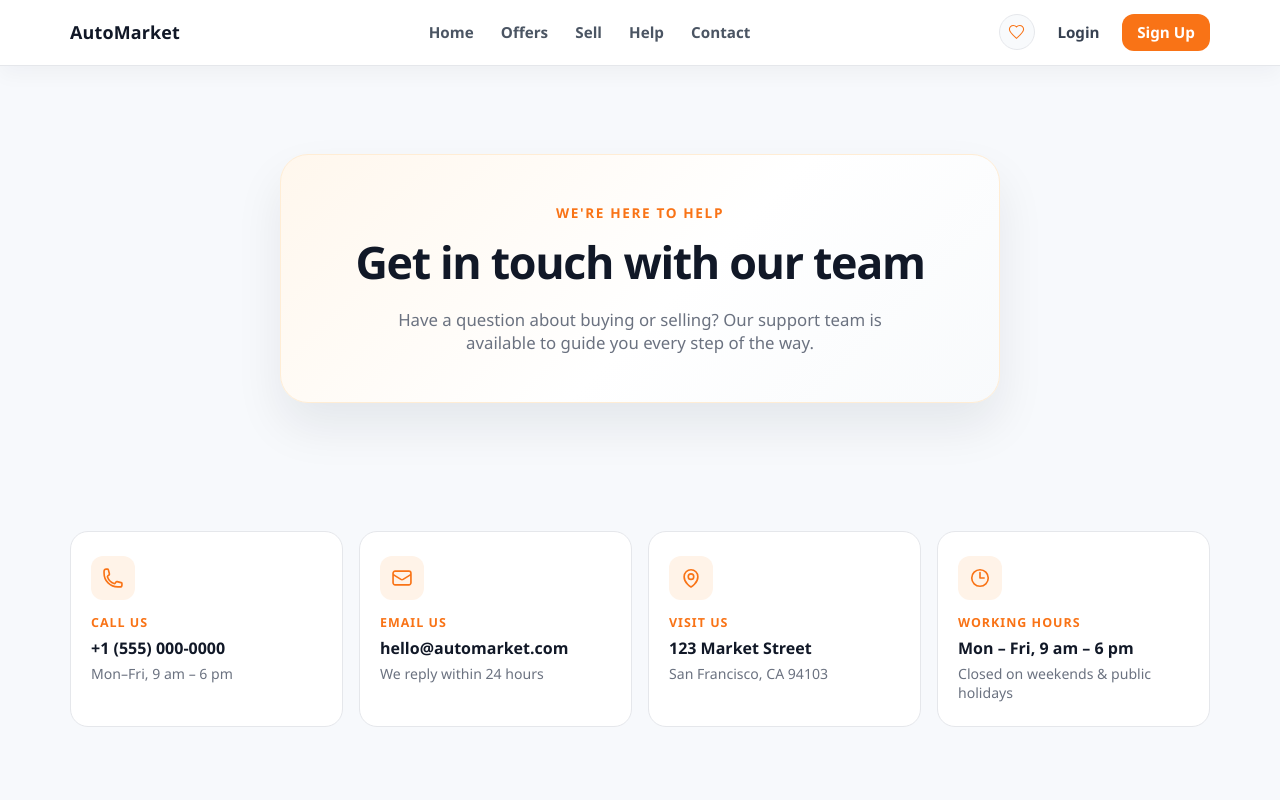
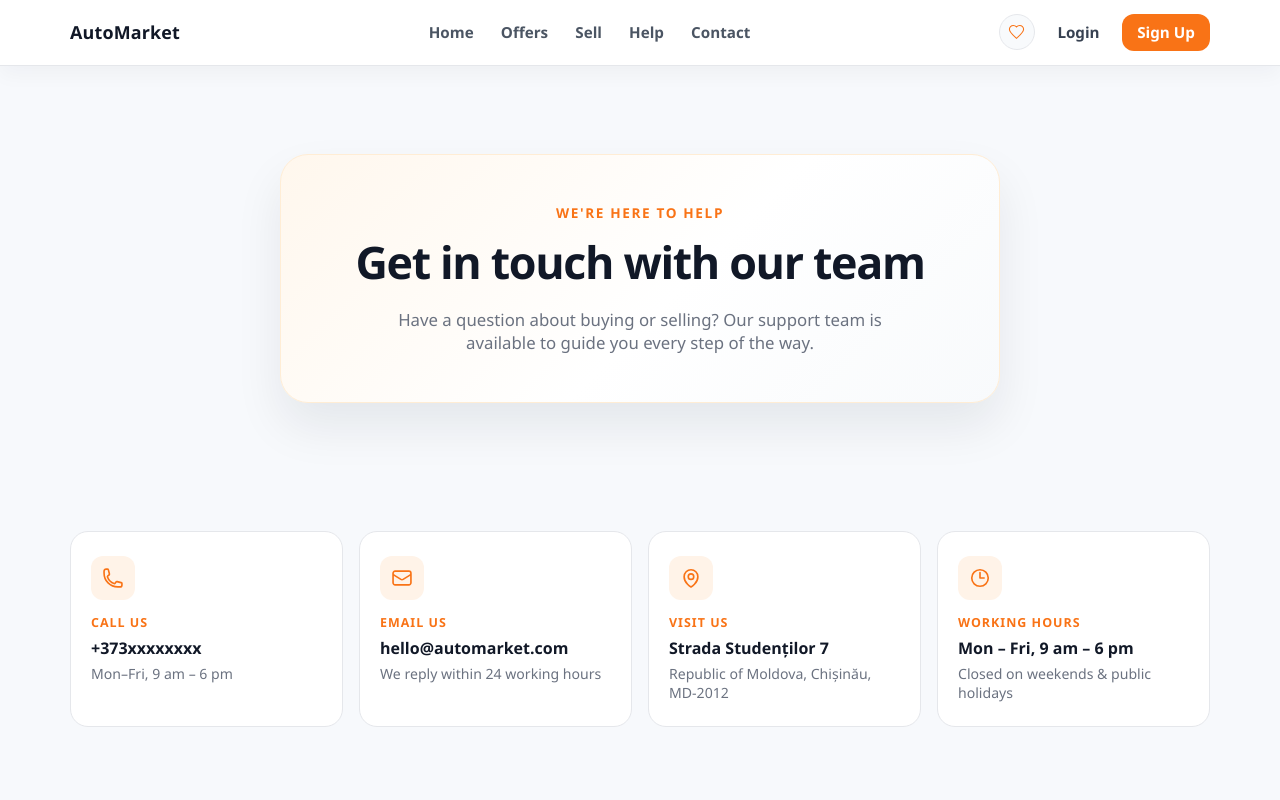
Before and after one commit to WebFaraon/CarWebSite-Front, a React (Vite) app: page /contact-us in a window 1280 px wide. Shown: the top 800 px of the page. Built offline with nearby package versions, Linux system fonts and the light colour scheme.

Commit message:
Update settings for contact us

```diff
--- a/src/pages/ContactUs/ContactUs.tsx
+++ b/src/pages/ContactUs/ContactUs.tsx
@@ -18,24 +18,24 @@ const contactConfig = {
       id: 1,
       type: 'phone' as const,
       label: 'Call us',
-      value: '+1 (555) 000-0000',
+      value: '+373xxxxxxxx',
       detail: 'Mon–Fri, 9 am – 6 pm',
-      href: 'tel:+15550000000',
+      href: 'tel:+373xxxxxxxx',
     },
     {
       id: 2,
       type: 'email' as const,
       label: 'Email us',
       value: 'hello@automarket.com',
-      detail: 'We reply within 24 hours',
+      detail: 'We reply within 24 working hours',
       href: 'mailto:hello@automarket.com',
     },
     {
       id: 3,
       type: 'location' as const,
       label: 'Visit us',
-      value: '123 Market Street',
-      detail: 'San Francisco, CA 94103',
+      value: 'Strada Studenților 7',
+      detail: 'Republic of Moldova, Chișinău, MD-2012',
       href: '#',
     },
     {
@@ -52,7 +52,7 @@ const contactConfig = {
     heading: 'Stop by our office',
     body:
       'Our doors are open Monday through Friday. Whether you want to discuss a listing in person or just say hello, we love meeting our community.',
-    address: '123 Market Street, San Francisco, CA 94103',
+    address: 'Strada Studenților 7, MD-2012, Chișinău',
     mapEmbedSrc: 'https://www.google.com/maps/embed?pb=!1m18!1m12!1m3!1d21743.451228805923!2d28.866073321224768!3d47.06119593964116!2m3!1f0!2f0!3f0!3m2!1i1024!2i768!4f13.1!3m3!1m2!1s0x40c97ce00125f907%3A0xfc2e5ee00a6d3d6a!2sUniversitatea%20Tehnic%C4%83%20a%20Moldovei!5e0!3m2!1sro!2s!4v1772179223452!5m2!1sro!2s', // paste a Google Maps embed src here when ready
   },
 }
```
